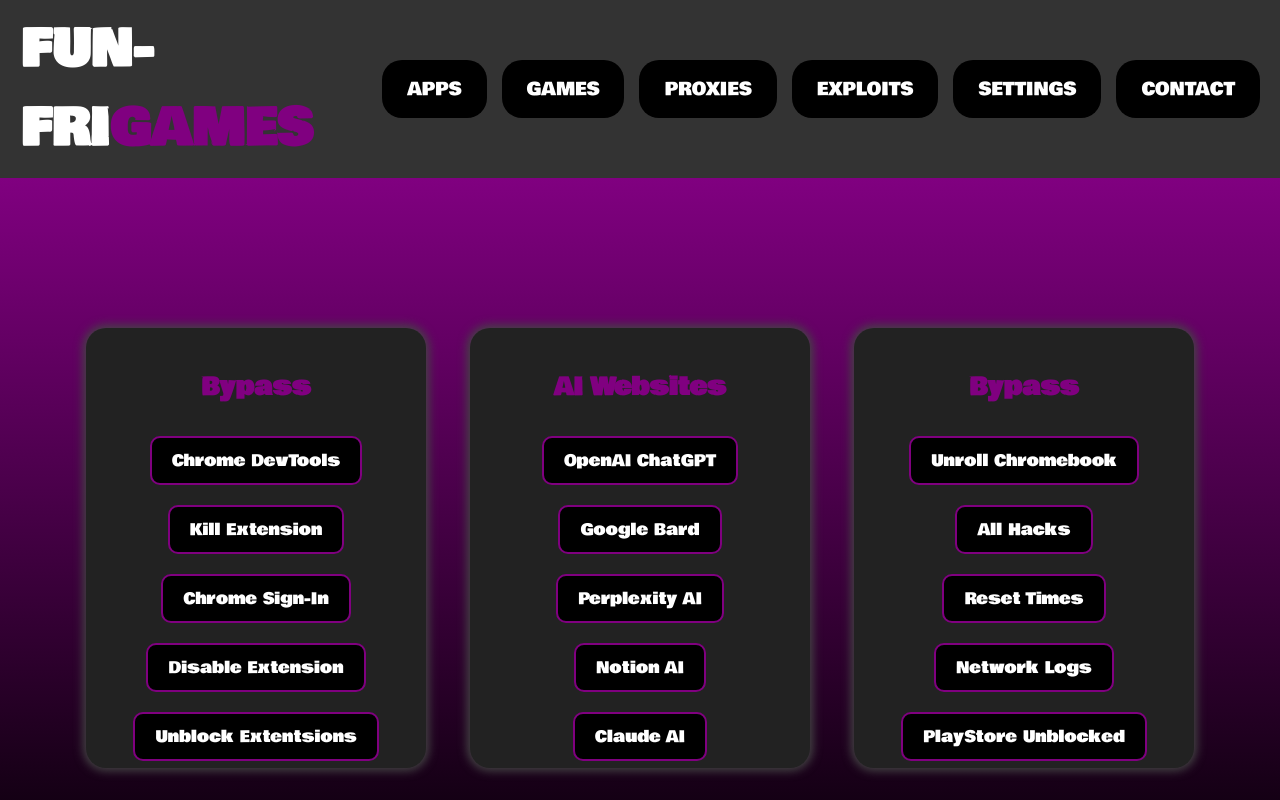
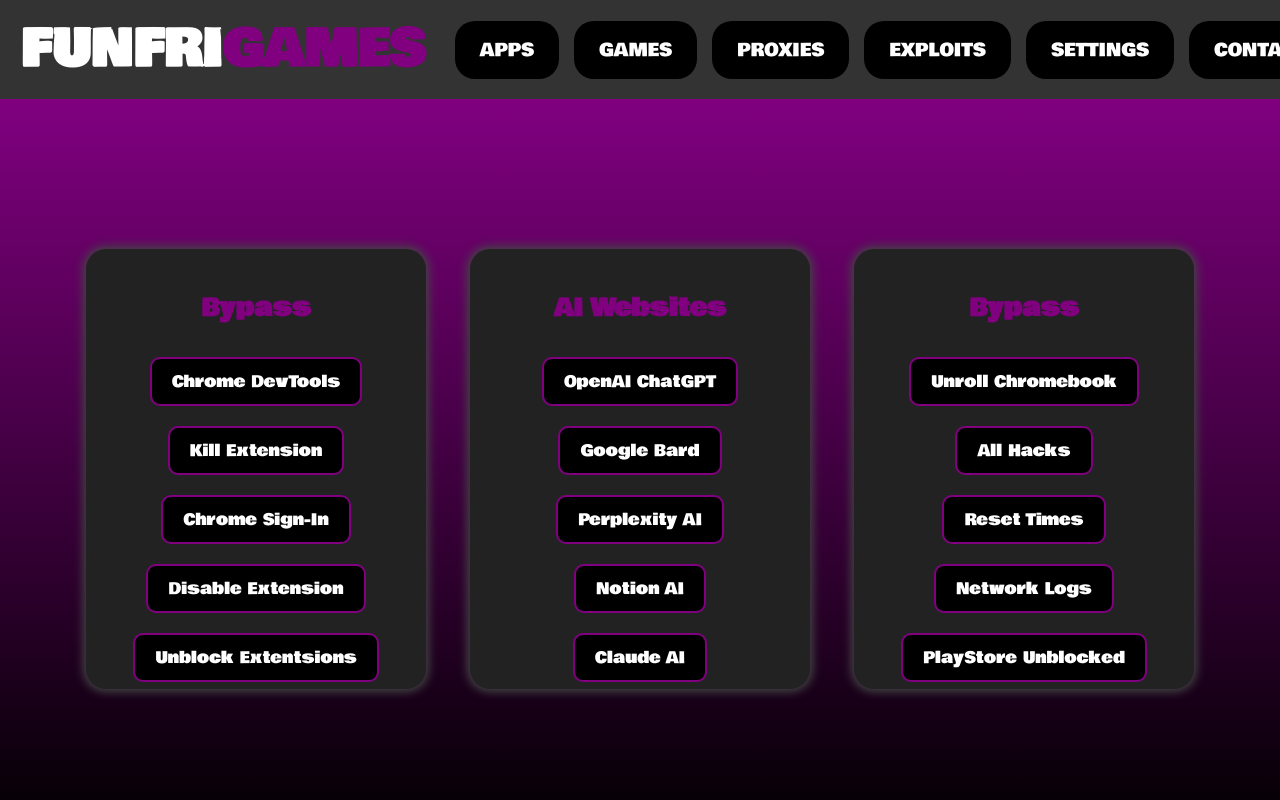
Before and after one commit to funfri/expl0its, a plain HTML site: page index.html in a window 1280 px wide. Drawn offline with Linux system fonts and the light colour scheme.

Commit message:
Update index.html

```diff
--- a/index.html
+++ b/index.html
@@ -149,7 +149,7 @@
 </head>
 <body>
     <header>
-        <h1><a href="https://funfri.github.io/"><span class="white">FUN-FRI</span><span class="blue">GAMES</span></a></h1>
+        <h1><a href="https://funfri.github.io/"><span class="white">FUNFRI</span><span class="blue">GAMES</span></a></h1>
         <div class="nav-buttons">
             <a href="https://funfri.github.io/apps/" class="nav-button">APPS</a>
             <a href="https://funfri.github.io/games/" class="nav-button">GAMES</a>
```
